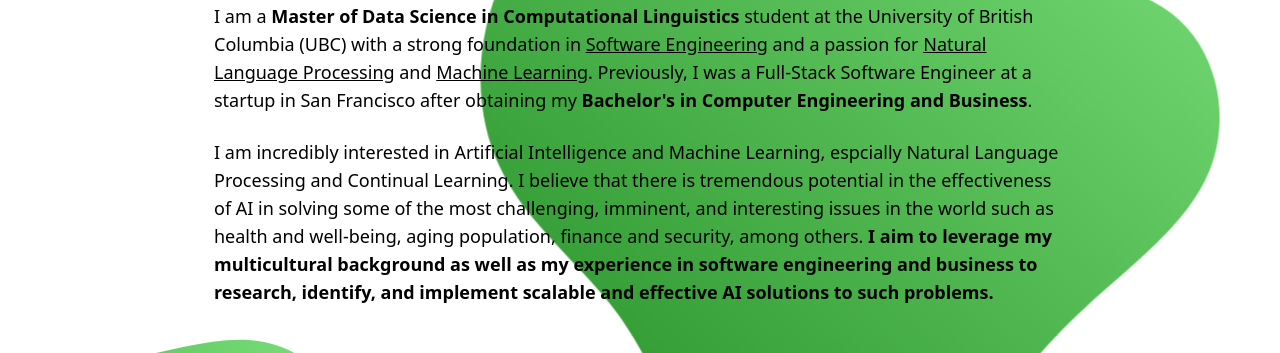
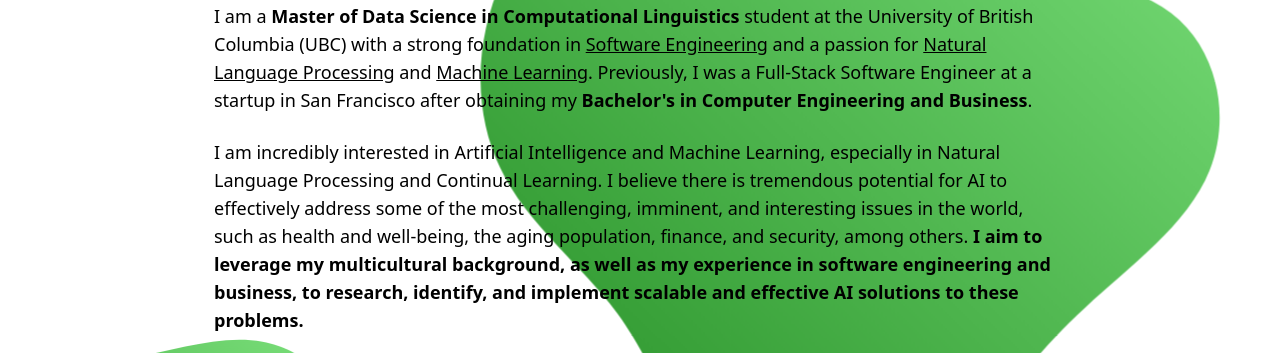
Before and after one commit to tkang7/tkang7.github.io, an Astro site: page /intro in a window 1280 px wide. Shown: the part 274-627 px from the top of the page. Built offline with nearby package versions, Linux system fonts and the light colour scheme; Astro itself is replaced by a stand-in of ours.

Commit message:
new resume

```diff
--- a/src/pages/intro.astro
+++ b/src/pages/intro.astro
@@ -3,7 +3,7 @@
 import HorizontalCard from "../components/HorizontalCard.astro";
 import { getCollection } from "astro:content";
 import createSlug from "../lib/createSlug";
-import school_icon from "../images/graduation-hat.png"
+import school_icon from "../images/graduation-hat.png";
 
 const posts = (await getCollection("blog")).sort(
   (a, b) => b.data.pubDate.valueOf() - a.data.pubDate.valueOf(),
@@ -34,14 +34,15 @@
       <br /><br />
       <text class="text-lg">
         I am incredibly interested in Artificial Intelligence and Machine
-        Learning, espcially Natural Language Processing and Continual Learning.
-        I believe that there is tremendous potential in the effectiveness of AI
-        in solving some of the most challenging, imminent, and interesting
-        issues in the world such as health and well-being, aging population,
-        finance and security, among others. <b
-          >I aim to leverage my multicultural background as well as my
-          experience in software engineering and business to research, identify,
-          and implement scalable and effective AI solutions to such problems.</b
+        Learning, especially in Natural Language Processing and Continual
+        Learning. I believe there is tremendous potential for AI to effectively
+        address some of the most challenging, imminent, and interesting issues
+        in the world, such as health and well-being, the aging population,
+        finance, and security, among others. <b
+          >I aim to leverage my multicultural background, as well as my
+          experience in software engineering and business, to research,
+          identify, and implement scalable and effective AI solutions to these
+          problems.</b
         >
       </text>
     </div>
```
Also changed, not shown: 2 other files.
